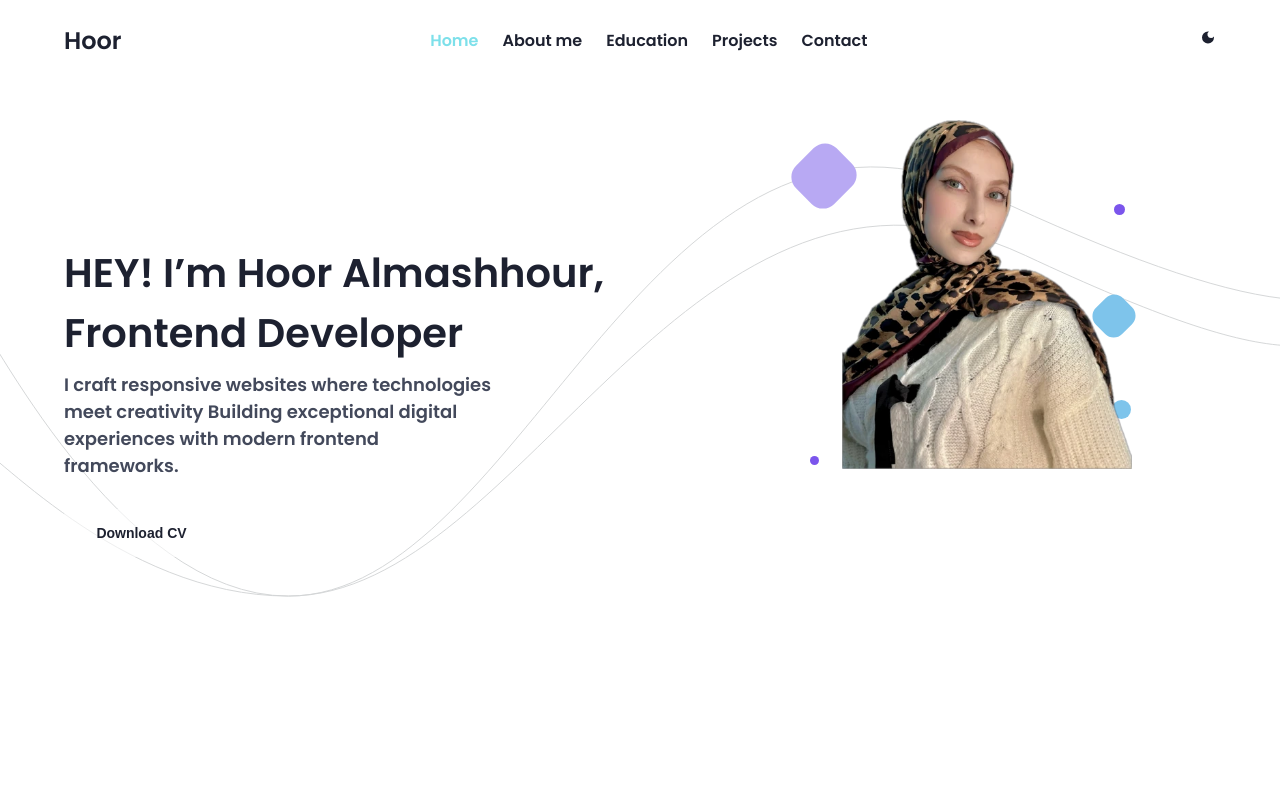
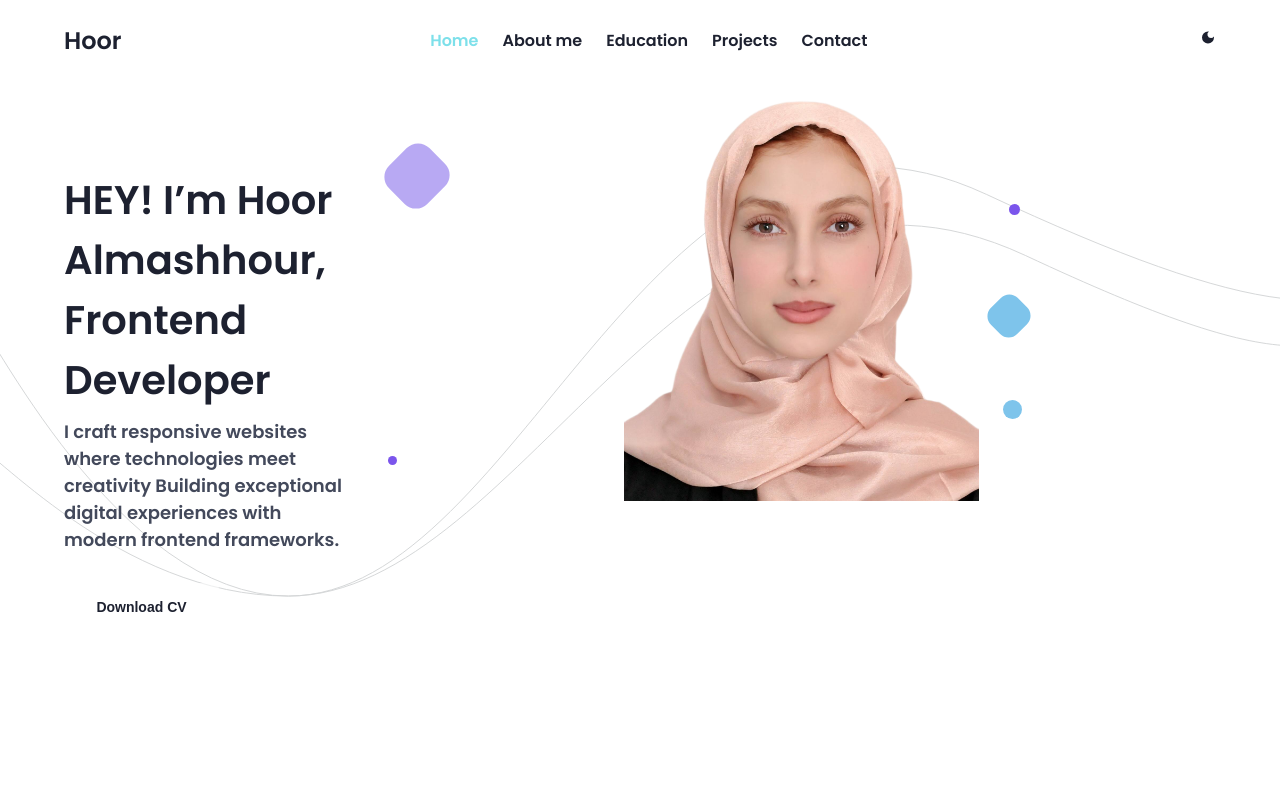
Before and after one commit to Hoor-almashhour/Portfolio, a React (Vite) app: page / in a window 1280 px wide. Shown: the top 800 px of the page. Built offline with nearby package versions, Linux system fonts and the light colour scheme.

Commit message:
change profileimg

```diff
--- a/src/pages/Home.css
+++ b/src/pages/Home.css
@@ -149,8 +149,8 @@
                     position: relative;
                     height: auto;
                     z-index: 2;
-                    left: -29%;
-                    width: 100%;
+                    bottom: 8%;
+                    width: 60%;
                 }
             }
         }
--- a/src/pages/Home.jsx
+++ b/src/pages/Home.jsx
@@ -1,5 +1,5 @@
 import  './Home.css'
-import profileImg from'../assets/images/HeroImg/ProfileImg.webp'
+import profileImg from'../assets/images/HeroImg/ProfileImg.png'
 import Lines from '../assets/images/HeroImg/Lines.svg';
 const Home = () => {
     function download() {
```
Also changed, not shown: src/assets/images/HeroImg/ProfileImg.png (added), src/assets/images/HeroImg/ProfileImg.webp (deleted).
